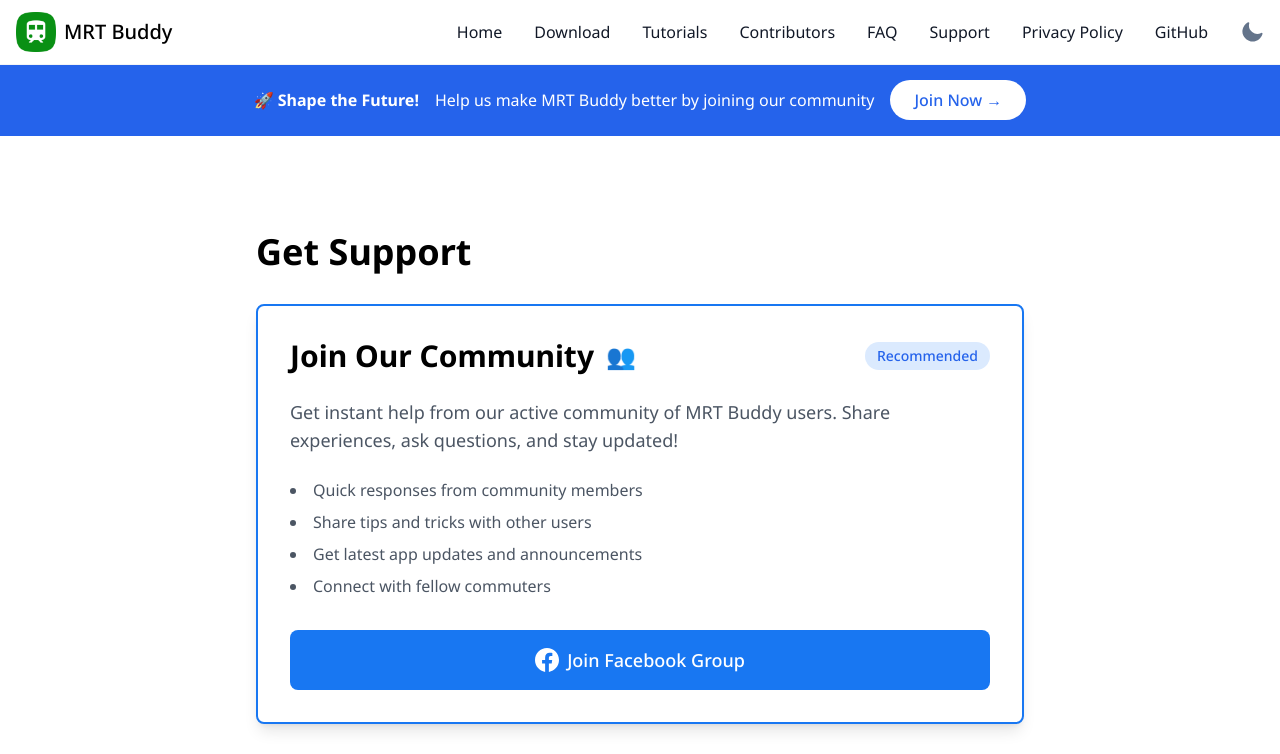
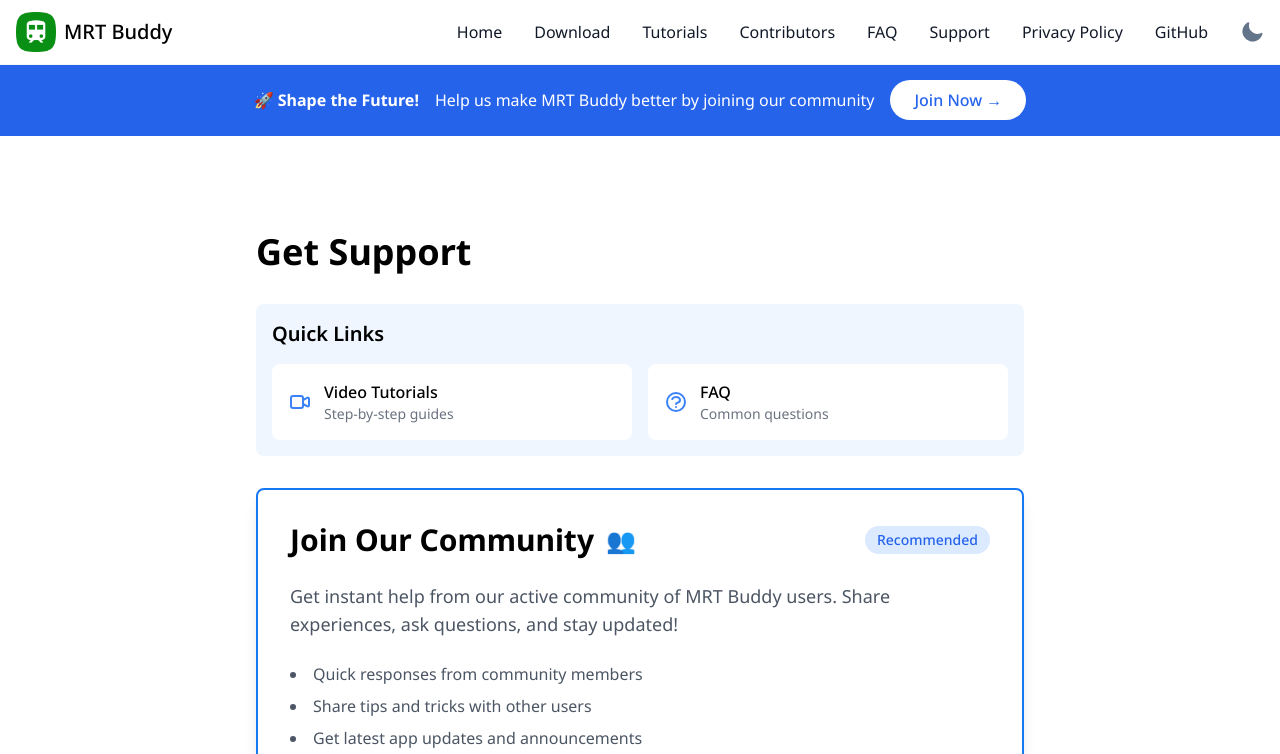
Before and after one commit to nomandhoni-cs/mrt-buddy, a Next.js app: page /support in a window 1280 px wide. Shown: the top 754 px of the page. Built offline with nearby package versions, Linux system fonts and the light colour scheme.

Commit message:
chore: link to video tutorials from support

```diff
--- a/pages/support.js
+++ b/pages/support.js
@@ -1,5 +1,6 @@
 import React from "react";
 import Head from "next/head";
+import Link from "next/link";
 import { StickyNavbar } from "../components/Navbar";
 import { Footer } from "../components/Footer";
 import { CommunitySection } from "../components/CommunitySection";
@@ -19,7 +20,31 @@
             Get Support
           </h1>
 
-          <div className="space-y-8">
+          <div className="space-y-6">
+            <div className="bg-blue-50 dark:bg-blue-900/20 p-4 rounded-lg mb-8">
+              <h2 className="text-xl font-semibold mb-4 dark:text-white">Quick Links</h2>
+              <div className="grid grid-cols-1 sm:grid-cols-2 gap-4">
+                <Link href="/tutorials" className="flex items-center p-4 bg-white dark:bg-gray-800 rounded-lg hover:bg-gray-50 dark:hover:bg-gray-700 transition-colors">
+                  <svg className="w-6 h-6 text-blue-500 mr-3" fill="none" stroke="currentColor" viewBox="0 0 24 24">
+                    <path strokeLinecap="round" strokeLinejoin="round" strokeWidth={2} d="M15 10l4.553-2.276A1 1 0 0121 8.618v6.764a1 1 0 01-1.447.894L15 14M5 18h8a2 2 0 002-2V8a2 2 0 00-2-2H5a2 2 0 00-2 2v8a2 2 0 002 2z" />
+                  </svg>
+                  <div>
+                    <h3 className="font-medium dark:text-white">Video Tutorials</h3>
+                    <p className="text-sm text-gray-500 dark:text-gray-400">Step-by-step guides</p>
+                  </div>
+                </Link>
+                <Link href="/faq" className="flex items-center p-4 bg-white dark:bg-gray-800 rounded-lg hover:bg-gray-50 dark:hover:bg-gray-700 transition-colors">
+                  <svg className="w-6 h-6 text-blue-500 mr-3" fill="none" stroke="currentColor" viewBox="0 0 24 24">
+                    <path strokeLinecap="round" strokeLinejoin="round" strokeWidth={2} d="M8.228 9c.549-1.165 2.03-2 3.772-2 2.21 0 4 1.343 4 3 0 1.4-1.278 2.575-3.006 2.907-.542.104-.994.54-.994 1.093m0 3h.01M21 12a9 9 0 11-18 0 9 9 0 0118 0z" />
+                  </svg>
+                  <div>
+                    <h3 className="font-medium dark:text-white">FAQ</h3>
+                    <p className="text-sm text-gray-500 dark:text-gray-400">Common questions</p>
+                  </div>
+                </Link>
+              </div>
+            </div>
+
             <div className="bg-white dark:bg-gray-800 rounded-lg p-8 shadow-lg border-2 border-[#1877F2] dark:border-[#1877F2]">
               <div className="flex flex-col sm:flex-row sm:items-center sm:justify-between gap-4 mb-6">
                 <h2 className="text-3xl font-bold dark:text-white flex items-center gap-3">
```
